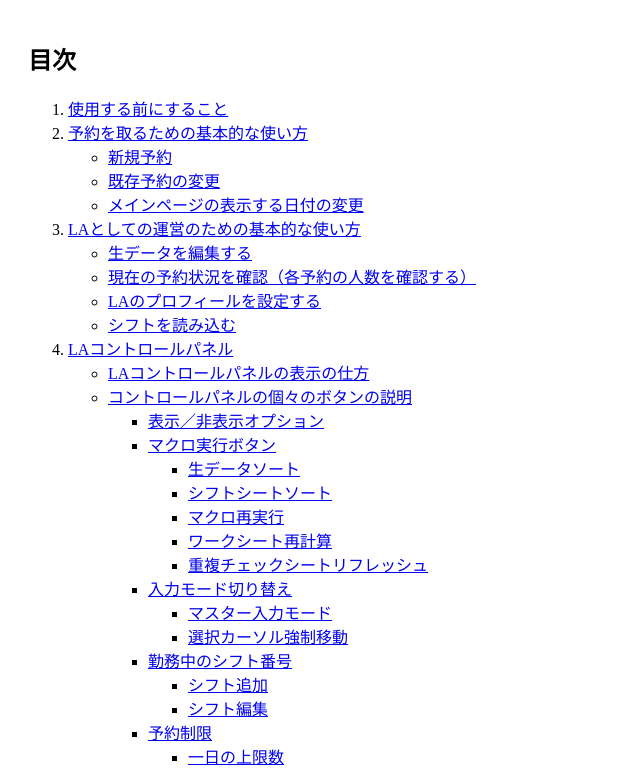
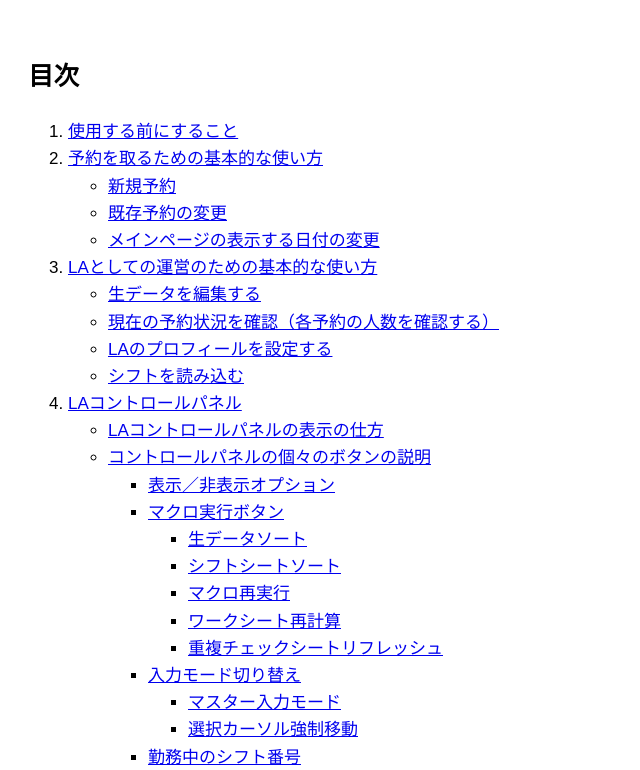
Before and after one commit to Yu0727Harada/xlAres, a plain HTML site: page docs/index.html in a window 1280 px wide. Shown: the part 120-890 px from the top of the page, without its empty margins (0-640 px from the left). Drawn offline with Linux system fonts and the light colour scheme.

Commit message:
フォントサイズの変更など

```diff
--- a/docs/index.css
+++ b/docs/index.css
@@ -24,9 +24,17 @@
 	width: auto;
 }
 
+body{
+	font-family: source-han-sans-japanese, sans-serif;
+	font-weight: 300;
+	font-style: normal;
+	font-size:17px;
+	line-height: 1.6;
+}
+
 @media(max-width: 500px){
 	body{
-		font-size:15px;
-		line-height: 1.6;
+		font-size:22px;
+
 	}
 }
--- a/docs/index.html
+++ b/docs/index.html
@@ -4,6 +4,16 @@
         <meta charset="UTF-8">
         <title>index</title>
         <link rel="stylesheet" type="text/css" href="index.css">
+        <script>
+            (function(d) {
+                var config = {
+                        kitId: 'uda0ekj',
+                        scriptTimeout: 3000,
+                        async: true
+                    },
+                    h=d.documentElement,t=setTimeout(function(){h.className=h.className.replace(/\bwf-loading\b/g,"")+" wf-inactive";},config.scriptTimeout),tk=d.createElement("script"),f=false,s=d.getElementsByTagName("script")[0],a;h.className+=" wf-loading";tk.src='https://use.typekit.net/'+config.kitId+'.js';tk.async=true;tk.onload=tk.onreadystatechange=function(){a=this.readyState;if(f||a&&a!="complete"&&a!="loaded")return;f=true;clearTimeout(t);try{Typekit.load(config)}catch(e){}};s.parentNode.insertBefore(tk,s)
+            })(document);
+        </script>
     </head>
     <body>
         <a href="https://github.com/Yu0727Harada/xlAres">githubのURL</a>
```
